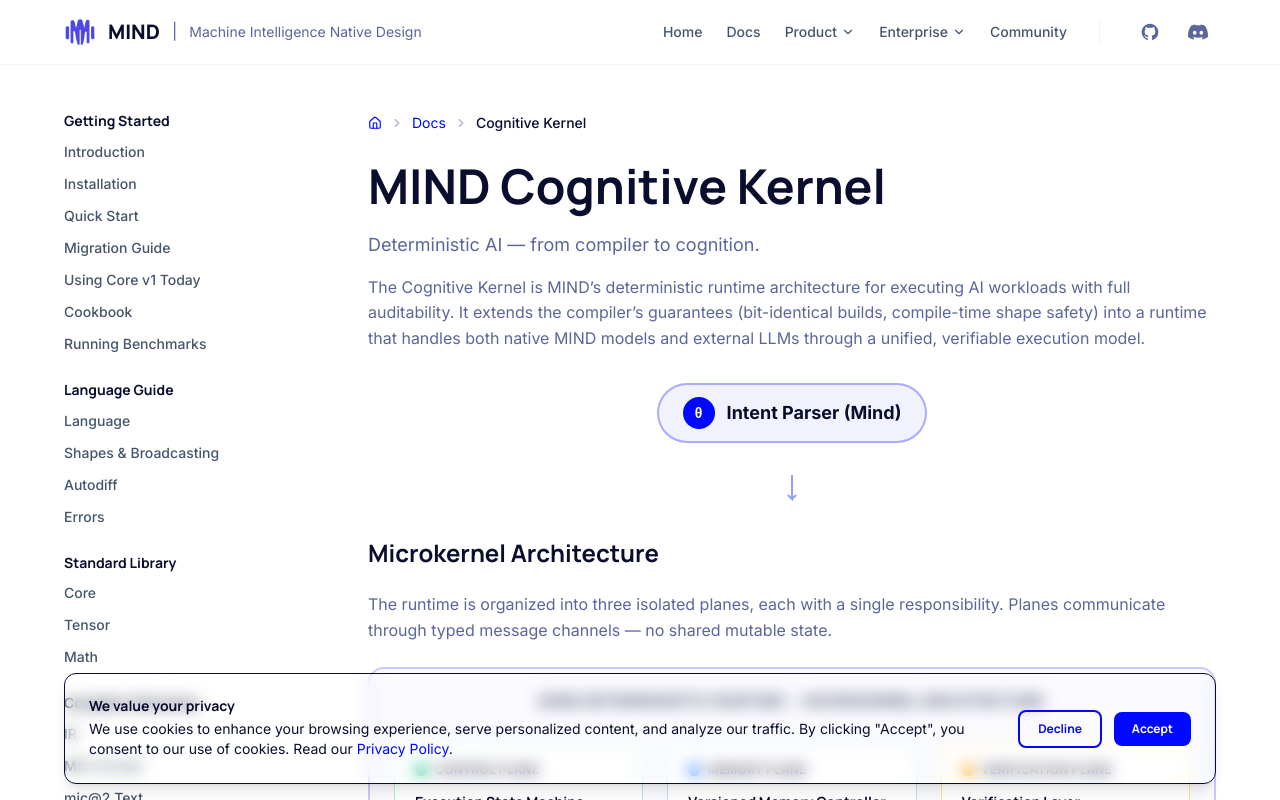
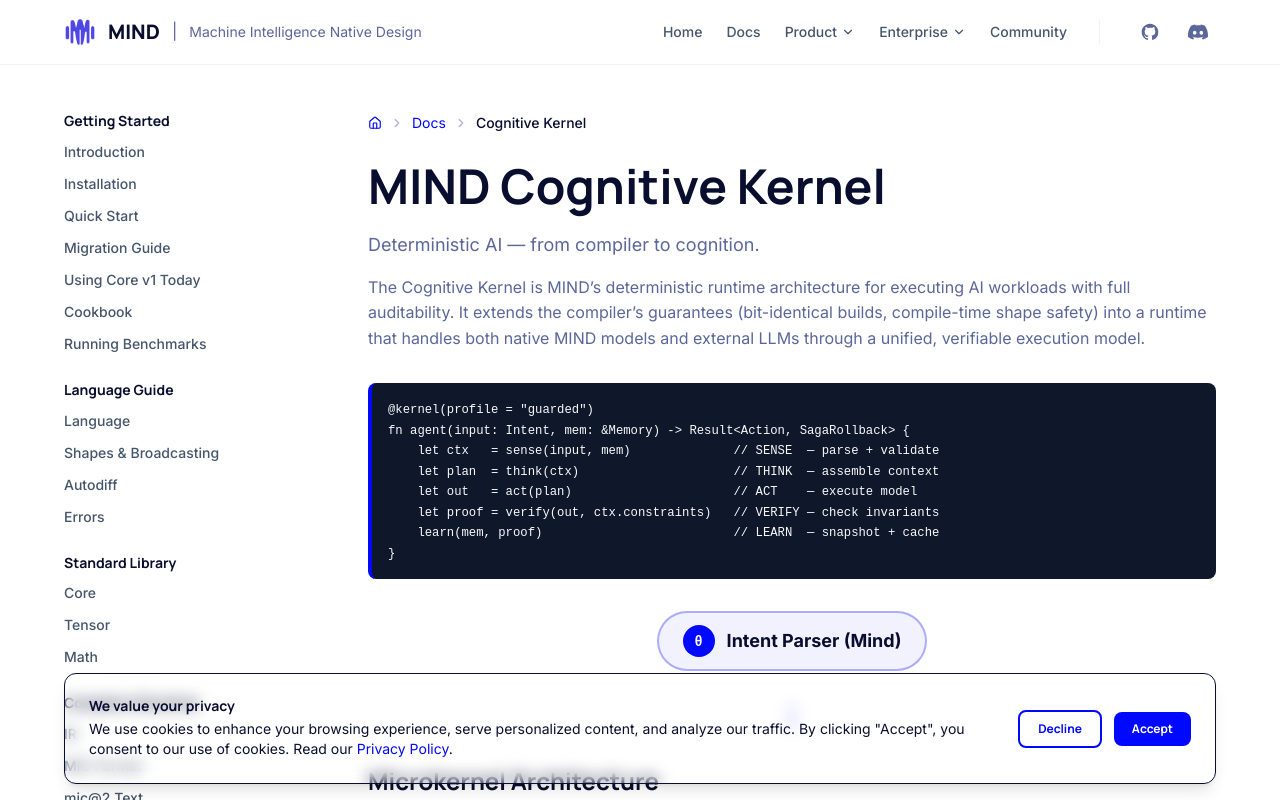
Before and after one commit to star-ga/mindlang.dev, a Next.js app: page /docs/cognitive-kernel in a window 1280 px wide. Shown: the top 800 px of the page. Built offline with nearby package versions, Linux system fonts and the light colour scheme.

Commit message:
docs: add 5-line MIND code snippet at top of Cognitive Kernel page
Shows SENSE→THINK→ACT→VERIFY→LEARN cycle in working syntax
so readers see real code within the first scroll.

```diff
--- a/src/app/docs/cognitive-kernel/page.tsx
+++ b/src/app/docs/cognitive-kernel/page.tsx
@@ -28,6 +28,18 @@ export default function CognitiveKernelPage() {
                             shape safety) into a runtime that handles both native MIND models and external LLMs through
                             a unified, verifiable execution model.
                         </p>
+
+                        {/* ── Quick taste ── */}
+                        <pre className="!rounded-lg !border-l-4 !mb-8 !mt-2 text-sm" style={{ borderLeftColor: "var(--color-primary)" }}>
+                            <code>{`@kernel(profile = "guarded")
+fn agent(input: Intent, mem: &Memory) -> Result<Action, SagaRollback> {
+    let ctx   = sense(input, mem)              // SENSE  — parse + validate
+    let plan  = think(ctx)                     // THINK  — assemble context
+    let out   = act(plan)                      // ACT    — execute model
+    let proof = verify(out, ctx.constraints)   // VERIFY — check invariants
+    learn(mem, proof)                          // LEARN  — snapshot + cache
+}`}</code>
+                        </pre>
 
                         {/* ── Intent Parser ── */}
                         <div className="flex justify-center mb-8">
```
